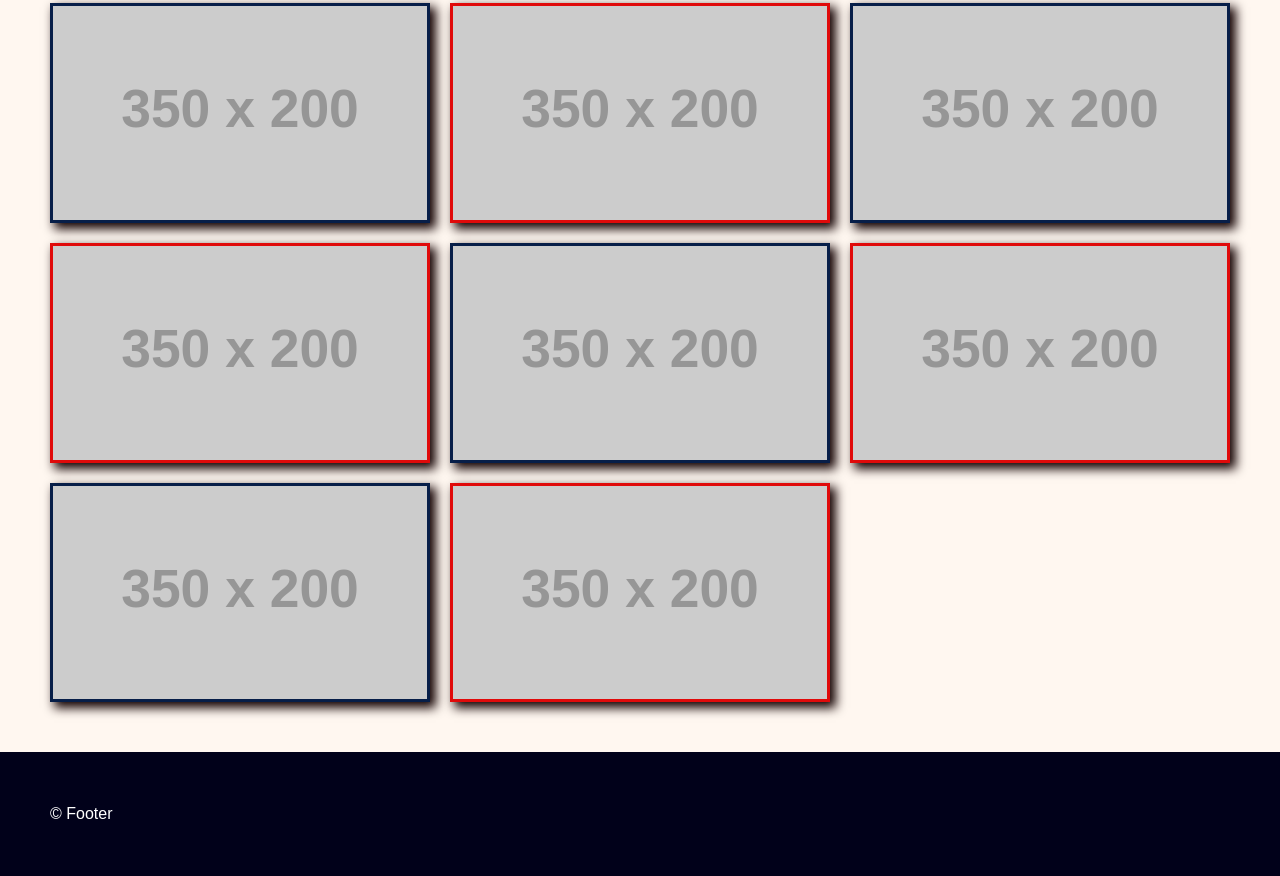
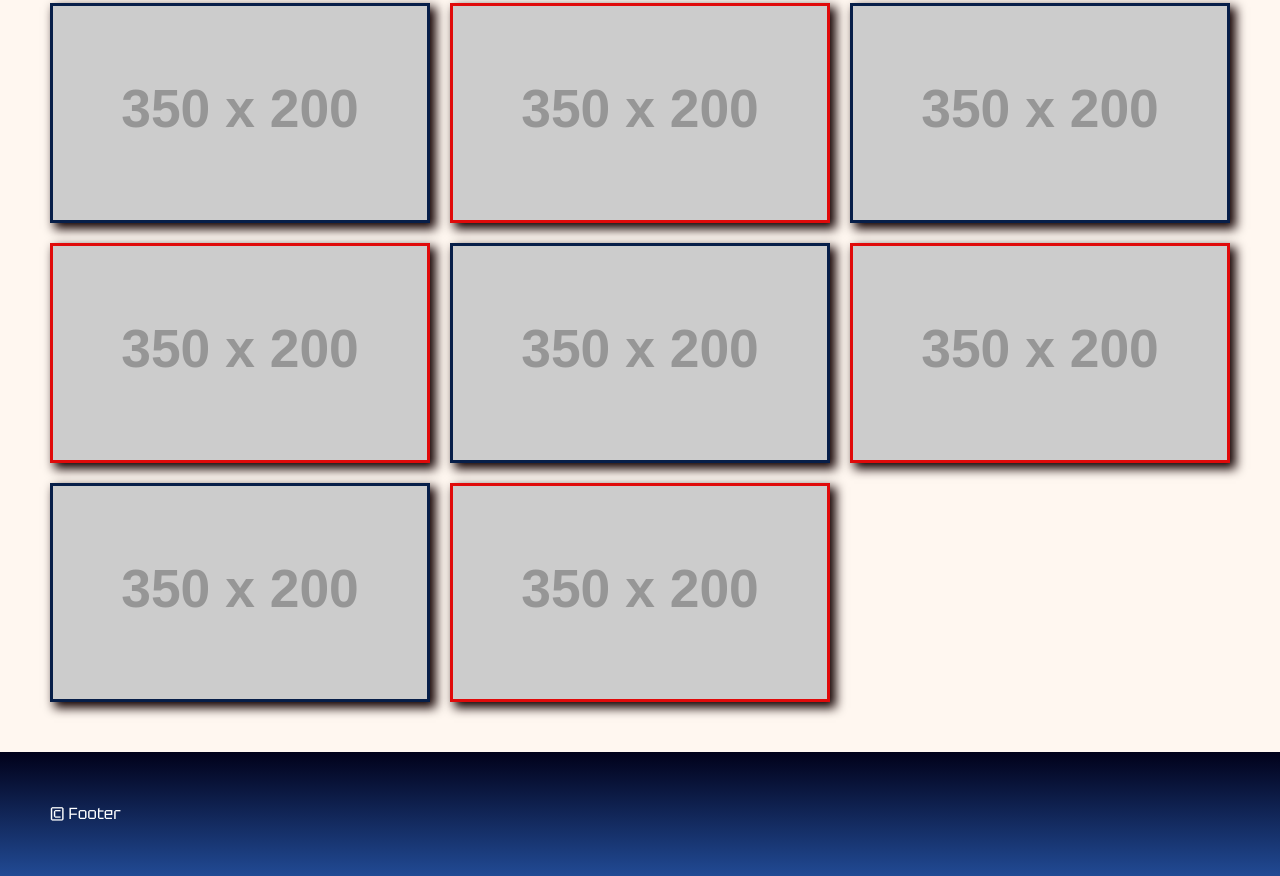
Before and after one commit to andreyshibaev/gulpstarter, a website: page index.html in a window 1280 px wide. Shown: the part 260-1136 px from the top of the page. Drawn offline with nearby package versions, Linux system fonts and the light colour scheme; files that its build step writes are made by us from their sources; placeholder pictures from the web are drawn by us.

Commit message:
add moveFonts task in gulpfile, update fonts

```diff
--- a/src/js/app.js
+++ b/src/js/app.js
@@ -0,0 +1 @@
+console.log('Welcome to Gulp Starter')
--- a/src/scss/app.scss
+++ b/src/scss/app.scss
@@ -10,7 +10,7 @@ body {
     color: #2c2c2c;
   }
 
-  font-family: 'Philosopher', sans-serif;
+  font-family: 'Tektur', sans-serif;
 }
 
 @import "parts/header";
--- a/src/scss/parts/_fonts.scss
+++ b/src/scss/parts/_fonts.scss
@@ -1,16 +1,15 @@
 @font-face {
-    font-family: 'Philosopher', sans-serif;
-    src: url('../../../src/fonts/Philosopher-Regular.ttf') format('ttf');
-    font-display: swap;
-    font-style: normal;
-    font-weight: 400;
-  }
-
+  font-family: "Tektur";
+  src: url("../../fonts/Tektur-Bold.woff2") format("woff2");
+  font-weight: 700;
+  font-style: normal;
+  font-display: swap;
+}
 
 @font-face {
-  font-family: 'Philosopher', sans-serif;
-  src: url('../../../src/fonts/Philosopher-Bold.ttf') format('ttf');
+  font-family: "Tektur";
+  src: url("../../fonts/Tektur-Regular.woff2") format("woff2");
+  font-weight: 400;
+  font-style: normal;
   font-display: swap;
-  font-style: normal;
-  font-weight: 700;
 }
--- a/src/scss/parts/_footer.scss
+++ b/src/scss/parts/_footer.scss
@@ -1,5 +1,6 @@
-footer{
-    background: $bgfooter;
-    padding: $page_container;
-    color: #fff;
+footer {
+  background: $bgfooter;
+  background: linear-gradient($bgheader, #214a94);
+  padding: $page_container;
+  color: #fff;
 }
```
Also changed, not shown: gulpfile.js (+6 -1 lines), src/fonts/Philosopher-Bold.ttf (deleted), src/fonts/Philosopher-Regular.ttf (deleted), src/fonts/Tektur-Bold.woff2 (added), src/fonts/Tektur-Regular.woff2 (added).
